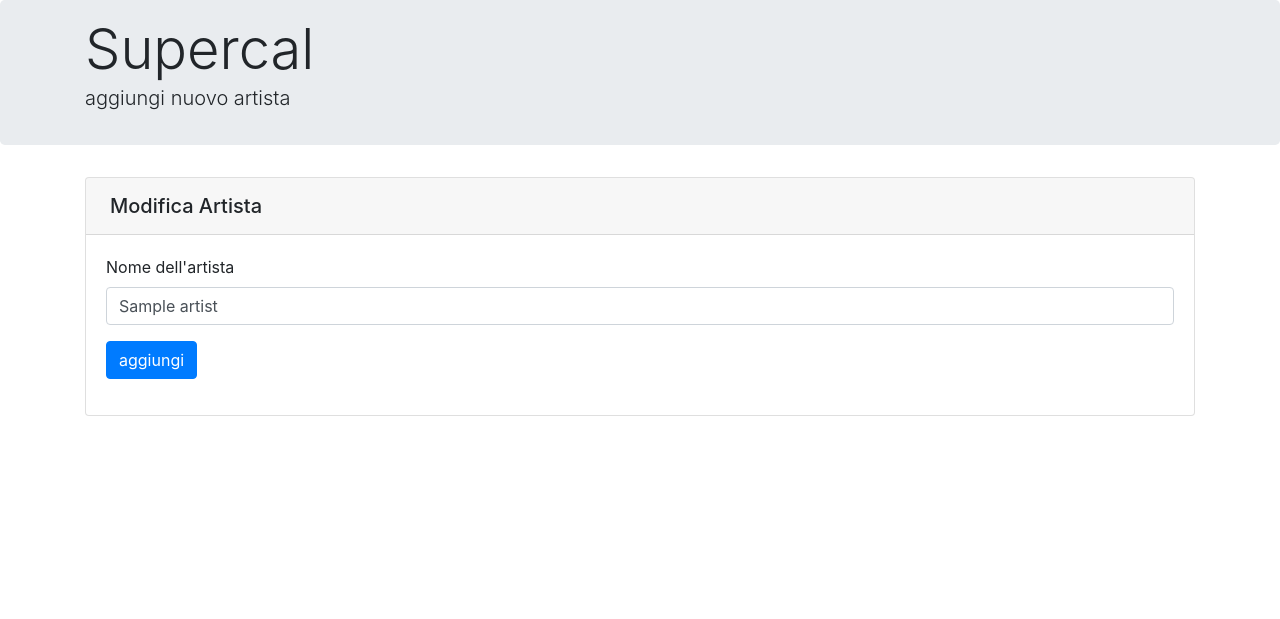
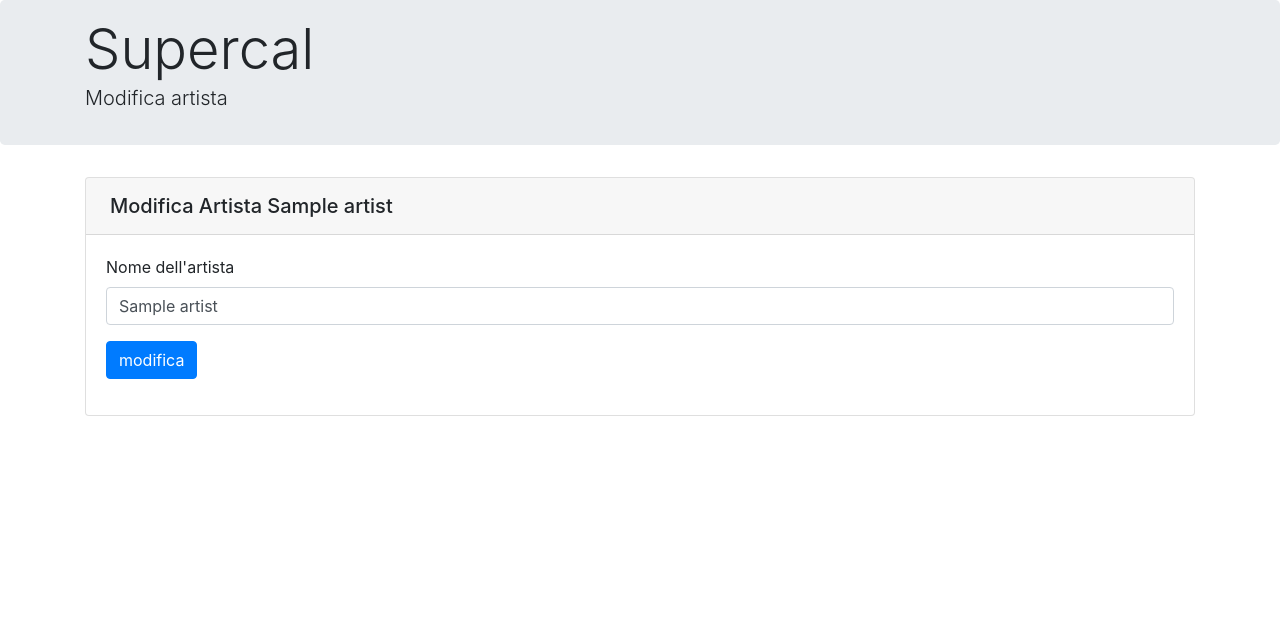
Before and after one commit to corsidrive/tss2020php-crud-media-player, a PHP site: page /tss2020php-crud-media-player//controller/artist_edit_controller.php?id=1 in a window 1280 px wide. Shown: the part 56-675 px from the top of the page. Run offline with PHP 8.4, Linux system fonts and the light colour scheme; tables that the repository leaves empty hold one stand-in row (values such as "Sample post"); data that the repository does not hold is empty; some libraries are stand-ins or nearby versions.

Commit message:
etichette form_view ok

```diff
--- a/controller/artist_edit_controller.php
+++ b/controller/artist_edit_controller.php
@@ -1,13 +1,12 @@
 <?php
 include_once '../autoload.php';
 
-
 if($_SERVER['REQUEST_METHOD'] == 'GET'){
 
+    // artista conosciuto
     $artist_id = filter_input(INPUT_GET,'id',FILTER_VALIDATE_INT);
+    $artistModel = new ArtistModel(Db::getInstance());
 
-
-    $artistModel = new ArtistModel(Db::getInstance());
     $artist = $artistModel->readOne($artist_id);
 
 
@@ -29,5 +28,7 @@ if ($_SERVER['REQUEST_METHOD'] == 'POST') {
 
 View::render('artist_form_view',[
     'artista' => $artist,
-    'mode' => 'Modifica Artista'
+    'mode' => 'Modifica Artista '.$artist->name,
+    'lead'=>'Modifica artista',
+    'button'=>'modifica'
 ]);
--- a/view/artist_form_view.php
+++ b/view/artist_form_view.php
@@ -1,8 +1,7 @@
 <?php View::render('head'); ?>
 <?php View::render('nav');  ?>
 
-<?php View::render('jumbotron', ['lead' => "aggiungi nuovo artista", 'site_name' => "Supercal"]); ?>
-
+<?php View::render('jumbotron', ['lead' => $lead, 'site_name' => "Supercal"]); ?>
 
 <main class="container">
 
@@ -18,7 +17,7 @@
                <input id="name" value="<?= $artista->name ?>" class="form-control" type="text" name="artist_name">
            </div>
            <div class="form-group">
-              <button type="submit" class="btn btn-primary">aggiungi</button>
+              <button type="submit" class="btn btn-primary"><?=  $button ?></button>
            </div>
        </form>
     </div>
```
Also changed, not shown: controller/artist_add_controller.php (+6 -3 lines).
